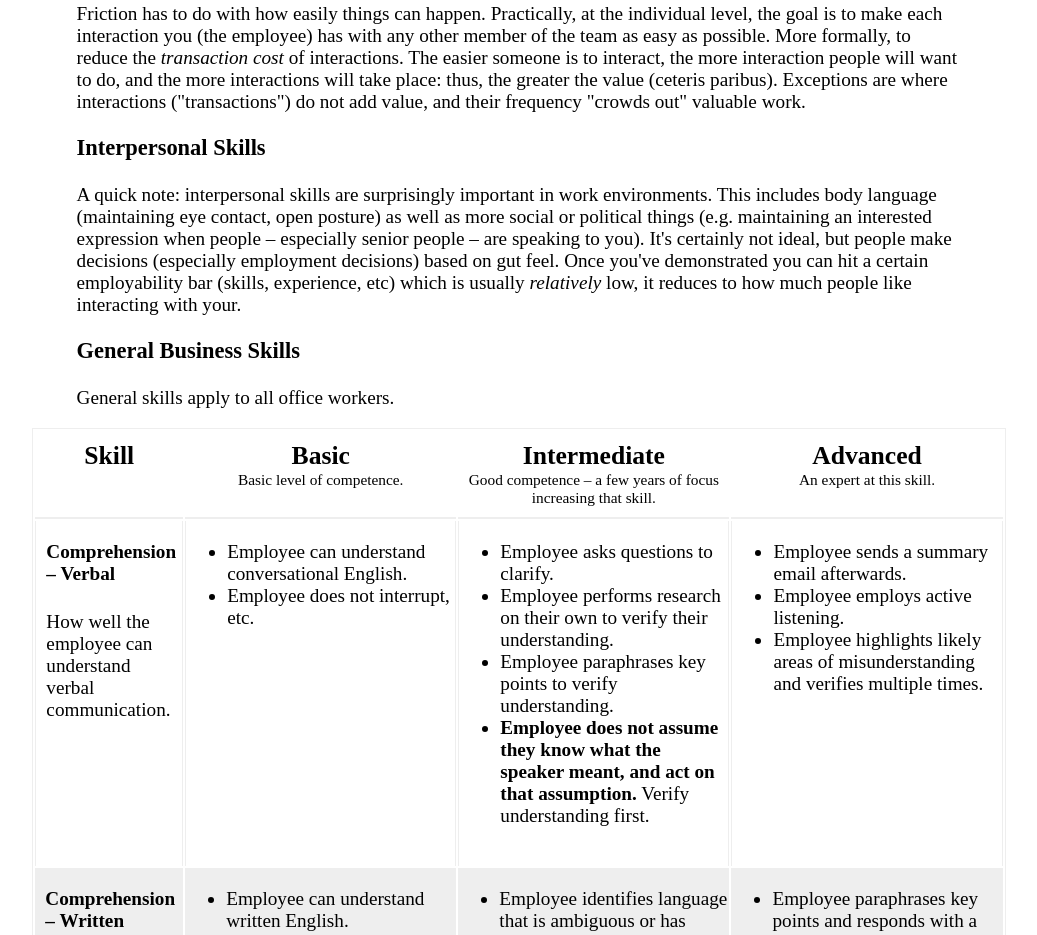
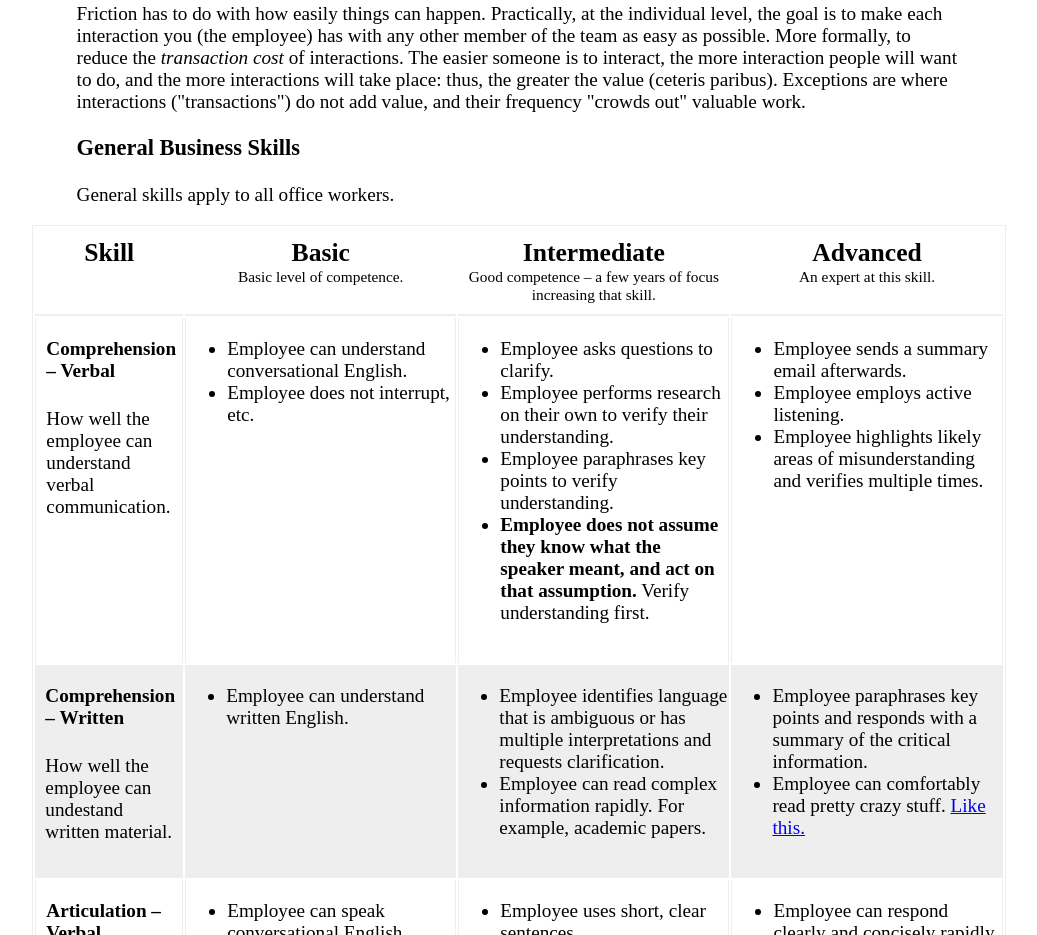
Before and after one commit to msjgriffiths/job-expectations, a plain HTML site: page annalect-ds-apprentice.html in a window 1280 px wide. Shown: the part 972-1907 px from the top of the page, without its empty margins (121-1158 px from the left). Drawn offline with Linux system fonts and the light colour scheme.

Commit message:
Updated job expectations to remove unnecessary section

```diff
--- a/annalect-ds-apprentice.html
+++ b/annalect-ds-apprentice.html
@@ -89,10 +89,6 @@
       <p>Teamwork is important because it can significantly increase the quality or quantity of outcomes. By "teamwork" people mean two things: <em>alignment</em>, and (lack of) <em>friction</em>. Alignment is the idea that everyone is working on the same thing, and trying to achieve the same goal. Even if any individual disagrees about the goal or how the team is doing it, they still work <strong>to the best of their ability</strong> to achieve that goal or ensure its success. Disagreement can &ndash; and should &ndash; occur, but that should not translate to sabotaging efforts by withdrawing contributions.</p>
 
       <p>Friction has to do with how easily things can happen. Practically, at the individual level, the goal is to make each interaction you (the employee) has with any other member of the team as easy as possible. More formally, to reduce the <em>transaction cost</em> of interactions. The easier someone is to interact, the more interaction people will want to do, and the more interactions will take place: thus, the greater the value (ceteris paribus). Exceptions are where interactions ("transactions") do not add value, and their frequency "crowds out" valuable work.</p>
-
-      <h3>Interpersonal Skills</h3>
-
-      <p>A quick note: interpersonal skills are surprisingly important in work environments. This includes body language (maintaining eye contact, open posture) as well as more social or political things (e.g. maintaining an interested expression when people &ndash; especially senior people &ndash; are speaking to you). It's certainly not ideal, but people make decisions (especially employment decisions) based on gut feel. Once you've demonstrated you can hit a certain employability bar (skills, experience, etc) which is usually <em>relatively</em> low, it reduces to how much people like interacting with your.</p>
 
       <h3>General Business Skills</h3>
 
```
